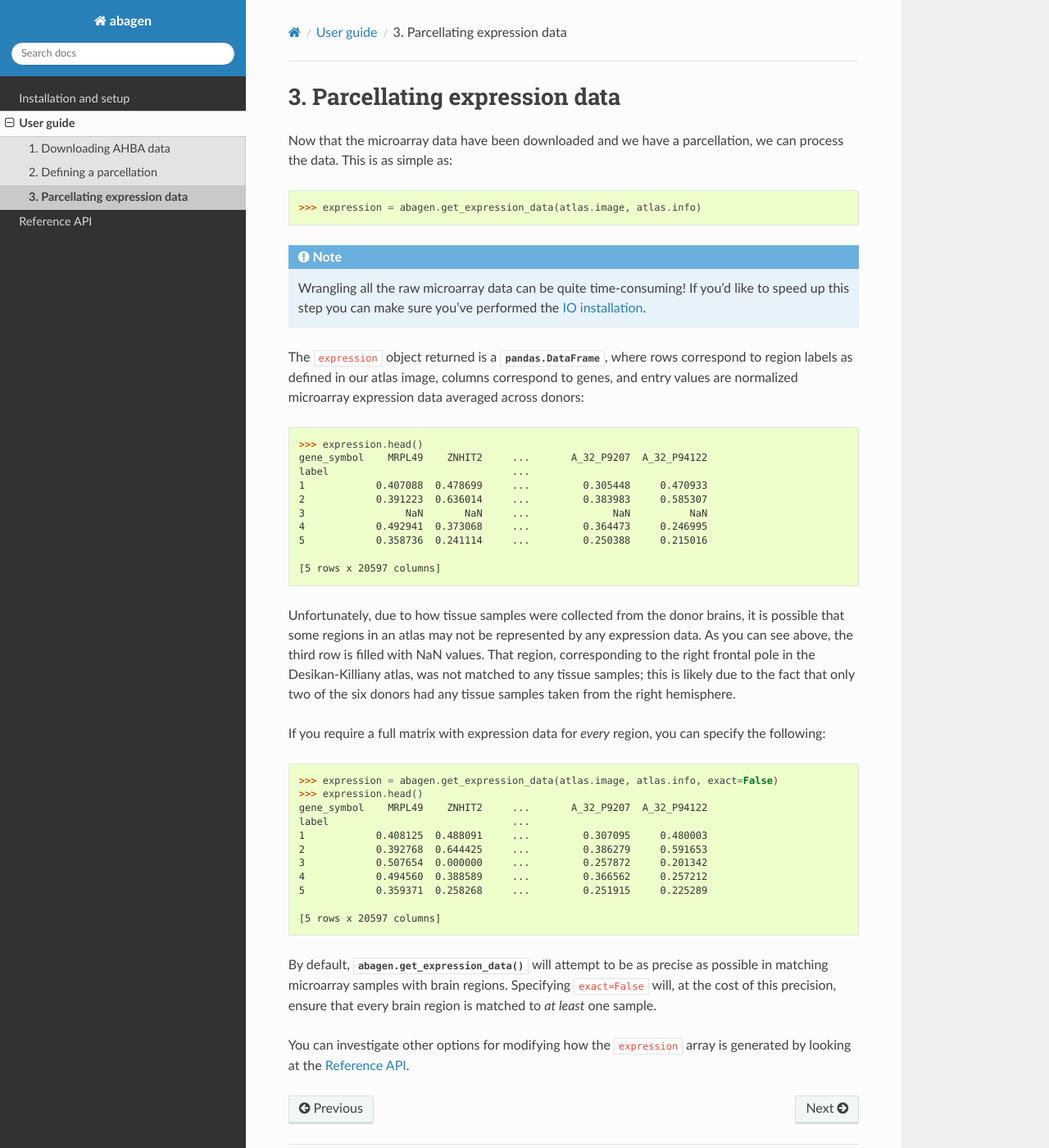
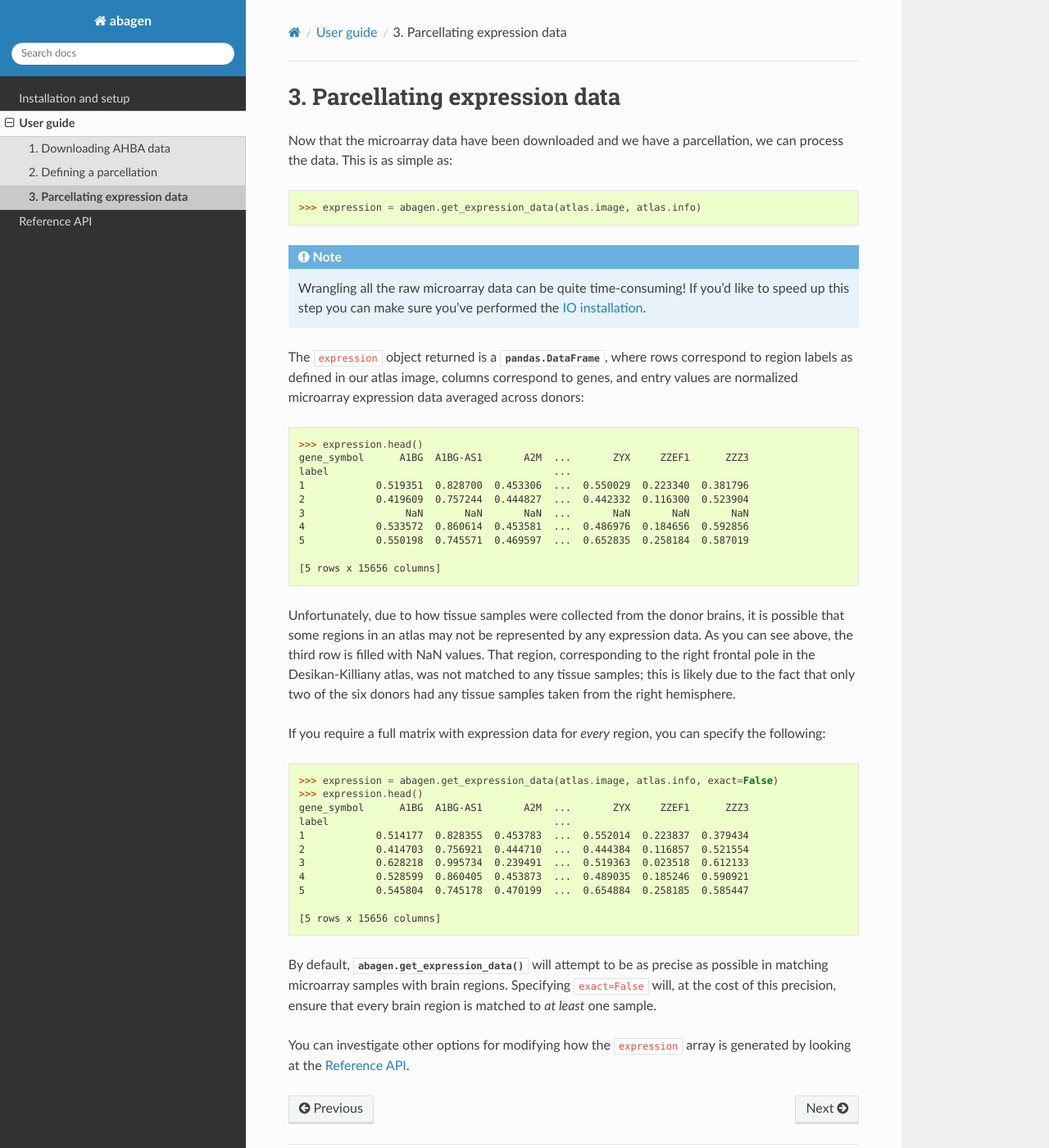
Before and after one commit to rmarkello/abagen, a Sphinx documentation site: the page built from docs/user_guide/expression.rst, in a window 1280 px wide and 1400 px high. Shown: the whole window at 82% size. Built offline with Sphinx 7.4.7 and the Read the Docs theme 2.0.0, drawn with Linux system fonts in a browser that asks for light colours; the version number could not be read and is left out.

Commit message:
[DOC] Update user guide example outputs
Reflect changes to outputs made to codebase

```diff
--- a/docs/user_guide/expression.rst
+++ b/docs/user_guide/expression.rst
@@ -24,15 +24,16 @@ across donors:
 .. code-block:: python
 
     >>> expression.head()
-    gene_symbol    MRPL49    ZNHIT2     ...       A_32_P9207  A_32_P94122
-    label                               ...
-    1            0.407088  0.478699     ...         0.305448     0.470933
-    2            0.391223  0.636014     ...         0.383983     0.585307
-    3                 NaN       NaN     ...              NaN          NaN
-    4            0.492941  0.373068     ...         0.364473     0.246995
-    5            0.358736  0.241114     ...         0.250388     0.215016
+    gene_symbol      A1BG  A1BG-AS1       A2M  ...       ZYX     ZZEF1      ZZZ3
+    label                                      ...
+    1            0.519351  0.828700  0.453306  ...  0.550029  0.223340  0.381796
+    2            0.419609  0.757244  0.444827  ...  0.442332  0.116300  0.523904
+    3                 NaN       NaN       NaN  ...       NaN       NaN       NaN
+    4            0.533572  0.860614  0.453581  ...  0.486976  0.184656  0.592856
+    5            0.550198  0.745571  0.469597  ...  0.652835  0.258184  0.587019
 
-    [5 rows x 20597 columns]
+    [5 rows x 15656 columns]
+
 
 Unfortunately, due to how tissue samples were collected from the donor brains,
 it is possible that some regions in an atlas may not be represented by any
@@ -49,15 +50,15 @@ specify the following:
 
     >>> expression = abagen.get_expression_data(atlas.image, atlas.info, exact=False)
     >>> expression.head()
-    gene_symbol    MRPL49    ZNHIT2     ...       A_32_P9207  A_32_P94122
-    label                               ...
-    1            0.408125  0.488091     ...         0.307095     0.480003
-    2            0.392768  0.644425     ...         0.386279     0.591653
-    3            0.507654  0.000000     ...         0.257872     0.201342
-    4            0.494560  0.388589     ...         0.366562     0.257212
-    5            0.359371  0.258268     ...         0.251915     0.225289
+    gene_symbol      A1BG  A1BG-AS1       A2M  ...       ZYX     ZZEF1      ZZZ3
+    label                                      ...
+    1            0.514177  0.828355  0.453783  ...  0.552014  0.223837  0.379434
+    2            0.414703  0.756921  0.444710  ...  0.444384  0.116857  0.521554
+    3            0.628218  0.995734  0.239491  ...  0.519363  0.023518  0.612133
+    4            0.528599  0.860405  0.453873  ...  0.489035  0.185246  0.590921
+    5            0.545804  0.745178  0.470199  ...  0.654884  0.258185  0.585447
 
-    [5 rows x 20597 columns]
+    [5 rows x 15656 columns]
 
 By default, :func:`abagen.get_expression_data` will attempt to be as precise as
 possible in matching microarray samples with brain regions. Specifying
```
